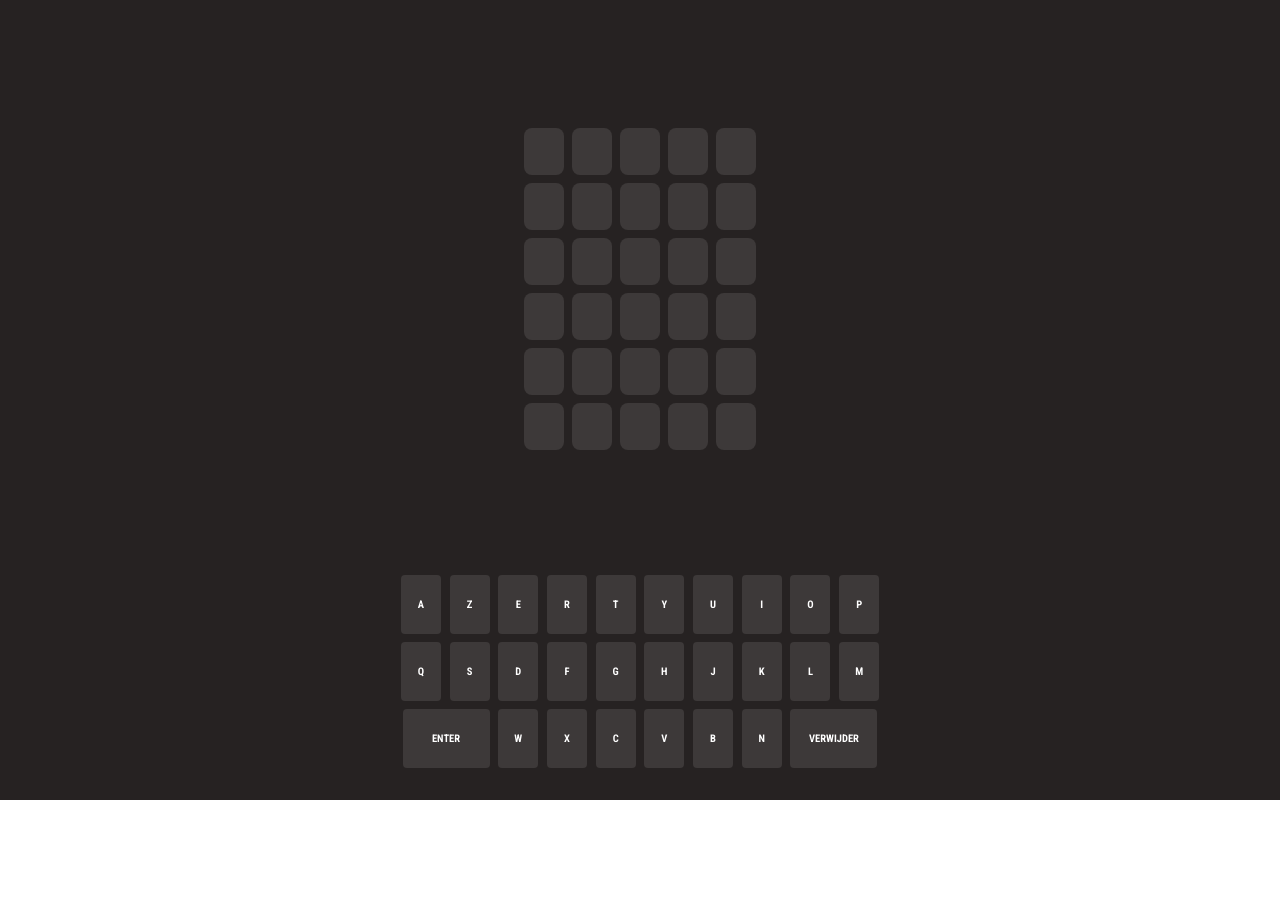
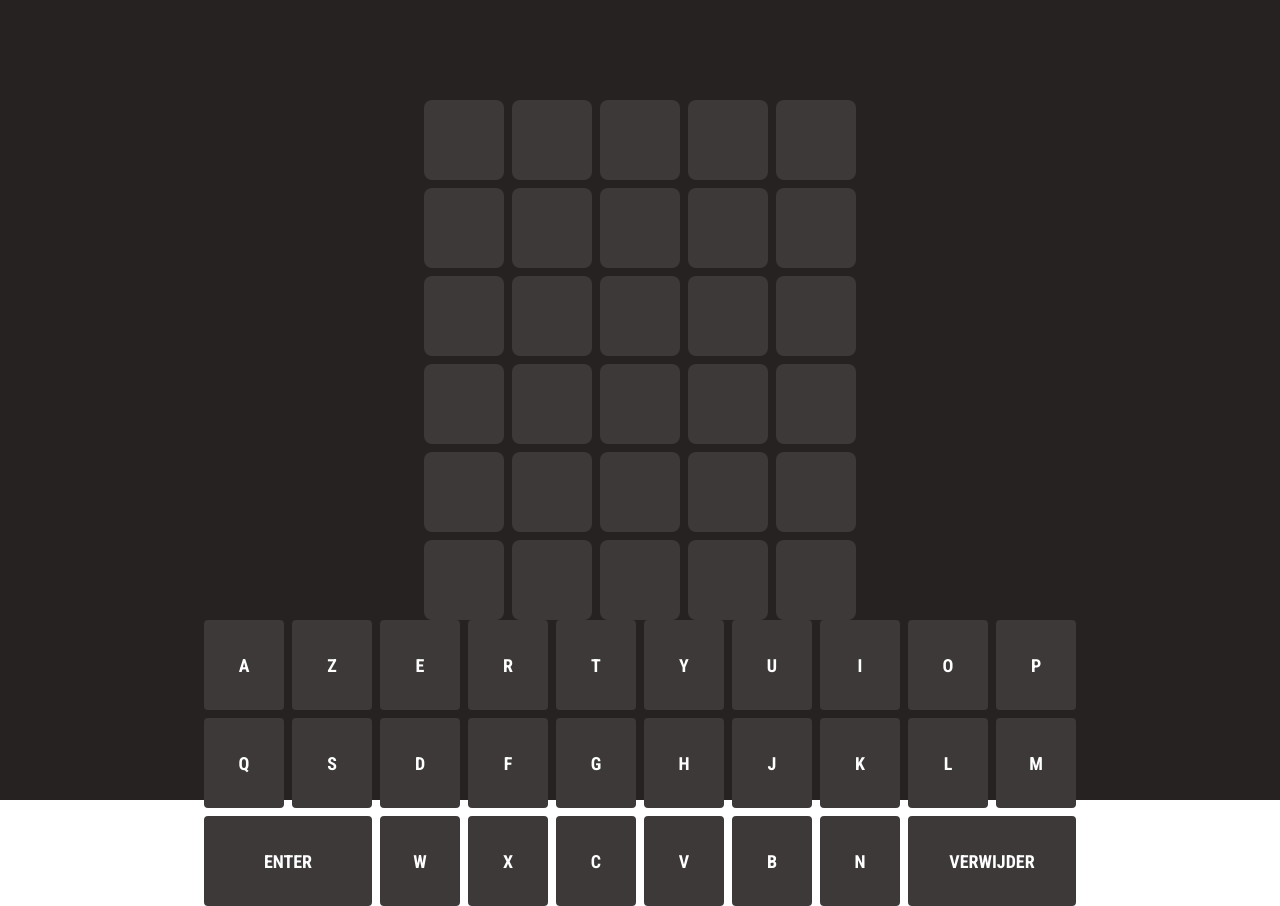
Before and after one commit to DriesC-1850394/wordle-dutch, a React (Create React App) app: page / in a window 1280 px wide. Before the commit the page ends 800 px from the top, so only its background shows below. Built offline with nearby package versions, Linux system fonts and the light colour scheme.

Commit message:
:lipstick: Updated UI

```diff
--- a/src/App.css
+++ b/src/App.css
@@ -61,7 +61,7 @@
 
   row-gap: 8px;
 
-  margin-top: calc(100vw / 10);
+  margin-top: 100px;
 }
 
 .InputRow {
@@ -75,8 +75,8 @@
 }
 
 .InputElement {
-  width: calc(100vw / 32);
-  height: calc(100vh / 17);
+  width: 80px;
+  height: 80px;
 
   text-align: center;
 
@@ -101,7 +101,44 @@
   align-items: center;
 
   flex-direction: column;
-  row-gap: calc(100vh / 97);
+  row-gap: 8px;
+}
+
+.KeyboardElements {
+  display: flex;
+  flex-direction: row;
+  justify-content: center;
+  align-items: center;
+
+  width: fit-content;
+  column-gap: 8px;
+}
+
+.KeyboardElement,
+.KeyboardSpecial {
+  display: flex;
+  justify-content: center;
+  align-items: center;
+
+  text-align: center;
+
+  border-radius: 4px;
+
+  cursor: pointer;
+  color: white;
+
+  text-transform: uppercase;
+  font-size: 18px;
+
+  height: 90px;
+}
+
+.KeyboardSpecial {
+  width: 168px;
+}
+
+.KeyboardElement {
+  width: 80px;
 }
 
 @keyframes move {
@@ -141,45 +178,6 @@
     opacity: 100;
   }
 }
-
-.KeyboardElements {
-  display: flex;
-  flex-direction: row;
-  justify-content: center;
-  align-items: center;
-
-  width: fit-content;
-  column-gap: calc(100vw / 147);
-}
-
-.KeyboardElement,
-.KeyboardSpecial {
-  display: flex;
-  justify-content: center;
-  align-items: center;
-
-  text-align: center;
-
-  border-radius: 4px;
-
-  cursor: pointer;
-  color: white;
-
-  text-transform: uppercase;
-  font-size: calc(100vh / 76);
-  font-weight: 400;
-}
-
-.KeyboardSpecial {
-  width: calc(100vw / 14.71);
-  height: calc(100vh / 13.61);
-}
-
-.KeyboardElement {
-  width: calc(100vw / 32);
-  height: calc(100vh / 13.61);
-}
-
 .ShareButton {
   border: none;
 
@@ -283,7 +281,35 @@
   font-style: italic;
 }
 
-@media only screen and (max-width: 500px) {
+@media only screen and (max-width: 1000px) {
+  .KeyboardElement {
+    width: 60px;
+    height: 70px;
+  }
+
+  .KeyboardSpecial {
+    width: 128px;
+    height: 70px;
+  }
+}
+
+@media only screen and (max-width: 700px) {
+  .KeyboardElement {
+    width: 45px;
+  }
+
+  .KeyboardSpecial {
+    width: 98px;
+  }
+
+  .KeyboardElement,
+  .KeyboardSpecial {
+    font-size: 14px;
+    height: 60px;
+  }
+}
+
+@media only screen and (max-width: 540px) {
   .App {
     justify-content: center;
     align-items: center;
@@ -329,7 +355,7 @@
   }
 
   .Result {
-    width: 80vw;
-    height: 60vw;
+    width: 60vw;
+    height: 40vh;
   }
 }
--- a/src/App.tsx
+++ b/src/App.tsx
@@ -30,7 +30,9 @@ const App = () => {
 
   const [timeLeft, setTimeLeft] = useState<{ hour: number, minutes: number, seconds: number }>(time.timeleft())
 
-  const [keyboard, setKeyboard] = useState<Array<Array<{ char: string, color: string }>>>([
+  const [keyboard, setKeyboard] = useState<Array<Array<{ char: string, color: string }>>>(
+    getCookies("keyboard") === undefined ?
+      [
         [{ char: 'a', color: "#3d3939" }, { char: 'z', color: "#3d3939" }, { char: 'e', color: "#3d3939" }, { char: 'r', color: "#3d3939" }, { char: 't', color: "#3d3939" }, { char: 'y', color: "#3d3939" }, { char: 'u', color: "#3d3939" }, { char: 'i', color: "#3d3939" }, { char: 'o', color: "#3d3939" }, {
           char: 'p', color: "#3d3939"
         }],
@@ -38,7 +40,7 @@ const App = () => {
           char: 'm', color: "#3d3939"
         }],
         [{ char: 'w', color: "#3d3939" }, { char: 'x', color: "#3d3939" }, { char: 'c', color: "#3d3939" }, { char: 'v', color: "#3d3939" }, { char: 'b', color: "#3d3939" }, { char: 'n', color: "#3d3939" }]
-  ])
+      ] : getCookies("keyboard"))
 
   const [correctWord] = useState(daily)
   const [correctGuess, setCorrectGuess] = useState<boolean>(wordData === undefined ? false : wordData.correctGuess)
@@ -114,11 +116,15 @@ const App = () => {
     // Check for misplaced letters
     checkMisplacedLetters(lettersFound)
 
+
+
     setCookies("wData", {
       words: words,
       activeWordIndex: activeWordIndex,
       end: false
     }, true)
+
+    setCookies("keyboard", keyboard, true)
 
     setActiveWordIndex(activeWordIndex + 1)
 
@@ -201,6 +207,8 @@ const App = () => {
       correctGuess: correct
     }, true)
 
+    setCookies("keyboard", keyboard, true)
+
     let stats: {
       numCorrect: number,
       numGuesses: Array<number>
--- a/src/Classes/Time.tsx
+++ b/src/Classes/Time.tsx
@@ -63,7 +63,6 @@ export default class Time {
                 seconds: Math.floor((difference / 1000) % 60)
             };
         }
-
         return timeLeft;
     }
 }
```
Lines whose indentation alone changed are shown as unchanged.
